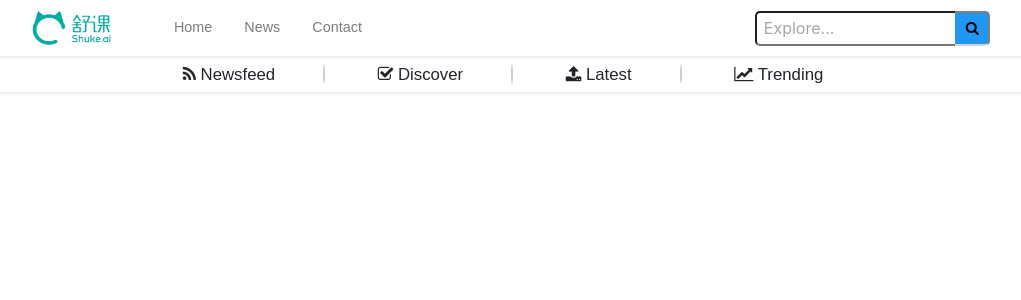
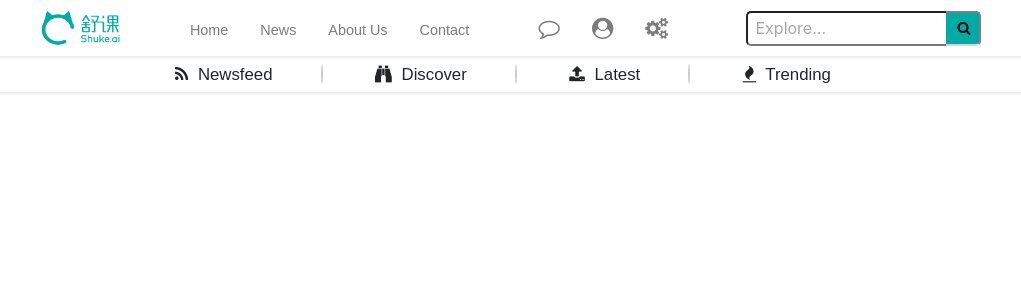
Before and after one commit to nyz3/Shuke-Web-App, a Vue app: page / in a window 1280 px wide. Shown: the top 300 px of the page, without its empty margins (137-1158 px from the left). Built offline with nearby package versions, Linux system fonts and the light colour scheme.

Commit message:
completed all fixed parts, time to build the default home page content

```diff
--- a/src/App.vue
+++ b/src/App.vue
@@ -17,10 +17,16 @@
           <div class="navlinks">
             <a href="#following">Home</a>
             <a href="#news">News</a>
+            <a href="aboutus">About Us</a>
             <a href="#contact">Contact</a>
           </div>
 
           <!-- code for profile, settings, and messages icons -->
+          <div class="navicons">
+            <a href="#messages"><i class="fa fa-comment-o fa-lg"></i></a>
+            <a href="#profile"><i class="fa fa-user-circle fa-lg"></i></a>
+            <a href="#settings"><i class="fa fa-gears fa-lg"></i></a>
+          </div>
 
           <div class=searchbar>
             <form class="searchform" action="/action_page.php">   <!--search contents go to /action_page.php default for now -->
@@ -43,7 +49,7 @@
               </button>
               <div class="buttondivider"></div>
               <button type="button" class="btn btn-default btn-sm">
-                <i class="fa fa-check-square-o" aria-hidden="true"></i>
+                <i class="fa fa-binoculars" aria-hidden="true"></i>
                 Discover
               </button>
               <div class="buttondivider"></div>
@@ -53,7 +59,7 @@
               </button>
               <div class="buttondivider"></div>
               <button type="button" class="btn btn-default btn-sm">
-                <i class="fa fa-line-chart" aria-hidden="true"></i>
+                <i class="fa fa-fire" aria-hidden="true"></i>
                 Trending
               </button>
 
@@ -92,7 +98,7 @@ export default {
 /* The navigation bar */
 .navbar {
  /* display: flex;*/
-  width: 80%;
+  width: 100%;
   margin: 0 auto;
   align-items: center;
   justify-content: center;
@@ -100,10 +106,11 @@ export default {
 
 .navlinks { /*work in progress*/
   display: flex;
-  margin-right: 38%;
+  margin-right: 3%; /*change later */
   margin-left: 3%;
   font-family: "Century Gothic", sans-serif;
   font-size: 90%;
+  padding-top: 5px; /*to align with icons to the right*/
 }
 
 /* Links inside the navbar */
@@ -123,6 +130,14 @@ export default {
   width: 80px;
   height: 36px;
 }
+
+/*messages, profile, and settings icon-links*/
+.navicons {
+  display: flex;
+  margin-right: 5%;
+}
+
+
 
 /*Style the search bar*/
 .searchform {
@@ -156,7 +171,7 @@ export default {
 .searchform button {
   width: 35px;
   padding: 0px 10px 0px 11px;
-  background: #2196F3;
+  background: rgb(0, 171, 165);
   border: 2px solid grey;
   border-left: none; /*prevent double borders*/
   border-bottom-color: lightgrey;
@@ -195,6 +210,11 @@ export default {
   text-align: center;
 }
 
+/*puts spacing between icons and navbuttons for content*/
+.contentbuttons button i {
+  margin-right: 5px;
+}
+
 /*centers individual buttons within content navbar divider and creates vertical separators*/
 .contentnav button {
   font-family: "Century Gothic", sans-serif;
@@ -216,7 +236,7 @@ export default {
 
 /*color of content navbar button text changes when hover*/
 .contentnav button:hover {
-  color: orange;
+  color: rgb(171, 83, 0);
 }
 
 </style>
```
